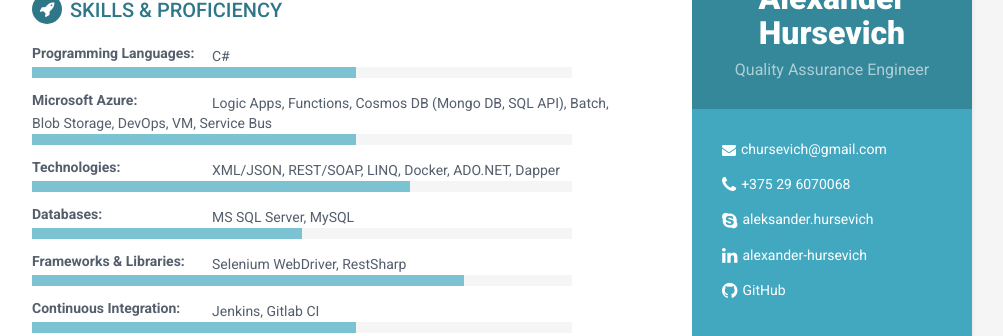
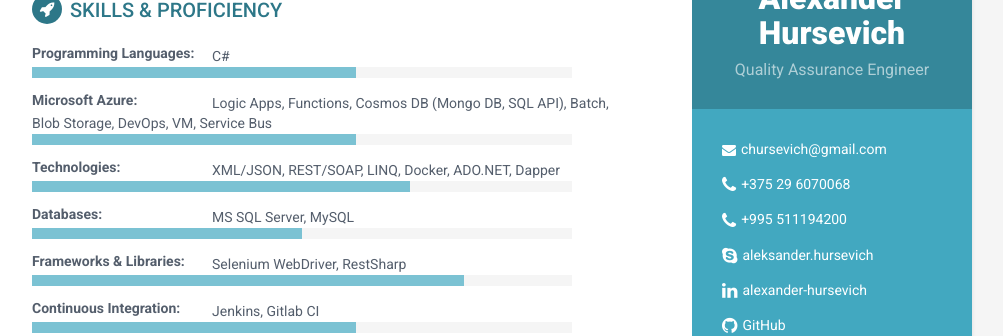
Before and after one commit to alexhurs/alexhurs.github.io, a Jekyll site: the page built from index.html, in a window 1280 px wide, cut to the strip 194-530 px from the top of the page. Shown: the whole strip, without its empty margins (168-1171 px from the left). Built offline with Jekyll 4.4.1, drawn with Linux system fonts in a browser that asks for light colours.

Commit message:
Update _config.yml

```diff
--- a/_config.yml
+++ b/_config.yml
@@ -22,6 +22,7 @@
 #sidebar links
 email: chursevich@gmail.com
 phone: +375 29 6070068
+phone1: +995 511194200
 skype: aleksander.hursevich
 #website: medium.com/@lukaszlenart #do not add http://
 linkedin: alexander-hursevich
```
